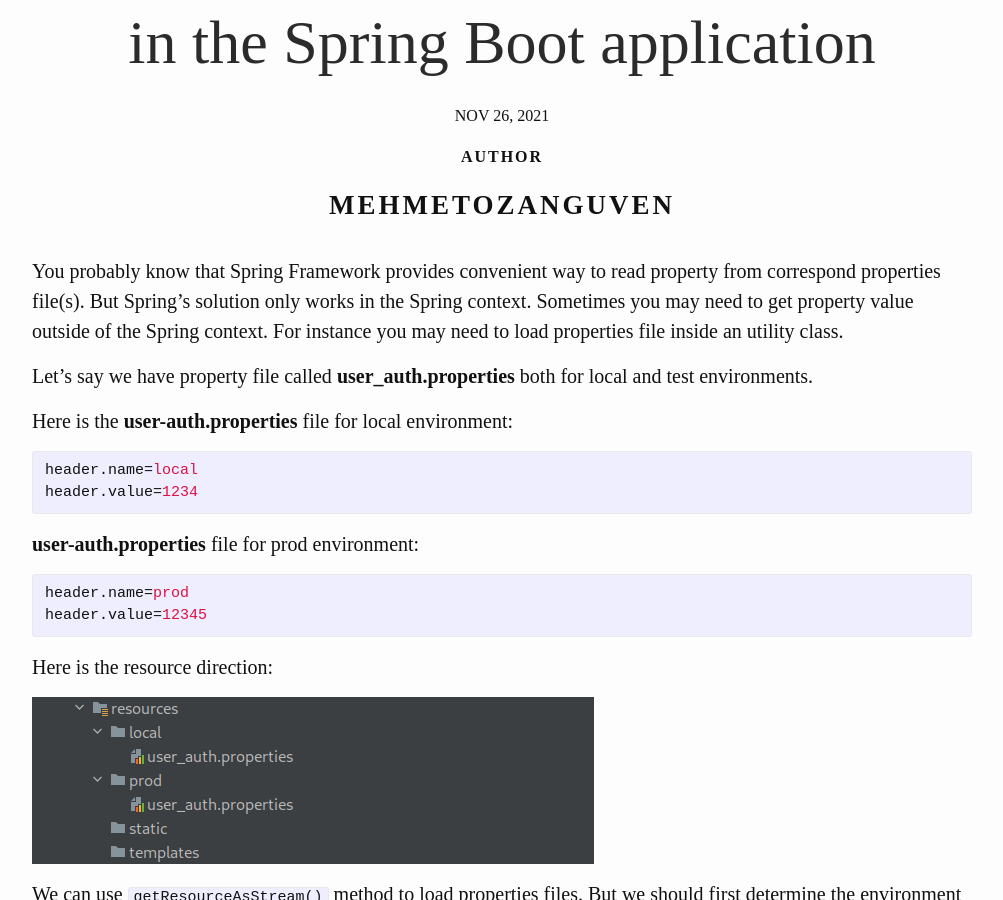
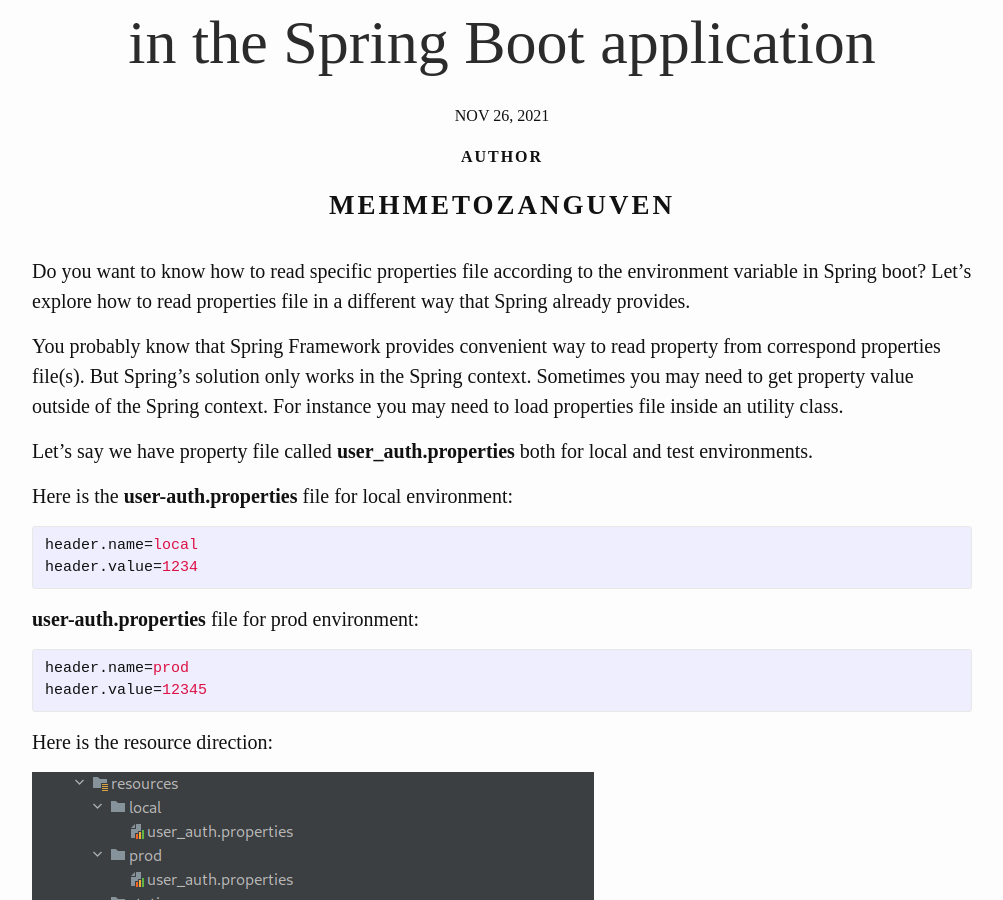
Before and after one commit to mehmetozanguven/mehmetozanguven.github.io, a Jekyll site: the page built from _posts/spring_framework/2021-11-26-how-to-read-properties-file-once-in-spring-boot.md, in a window 1280 px wide and 900 px high, scrolled down 390 px. Shown: the whole window, without its empty margins (138-1141 px from the left). Built offline with Jekyll 4.4.1, drawn with Linux system fonts in a browser that asks for light colours; nearby versions of some CDN libraries; some web fonts are replaced.

Commit message:
Update first paragraph

```diff
--- a/_posts/spring_framework/2021-11-26-how-to-read-properties-file-once-in-spring-boot.md
+++ b/_posts/spring_framework/2021-11-26-how-to-read-properties-file-once-in-spring-boot.md
@@ -5,6 +5,8 @@
 categories: "spring"
 author: "mehmetozanguven"
 ---
+
+Do you want to know how to read specific properties file according to the environment variable in Spring boot? Let's explore how to read properties file in a different way that Spring already provides.
 
 You probably know that Spring Framework provides convenient way to read property from correspond properties file(s). But Spring's solution only works in the Spring context. Sometimes you may need to get property value outside of the Spring context. For instance you may need to load properties file inside an utility class.
 
```
